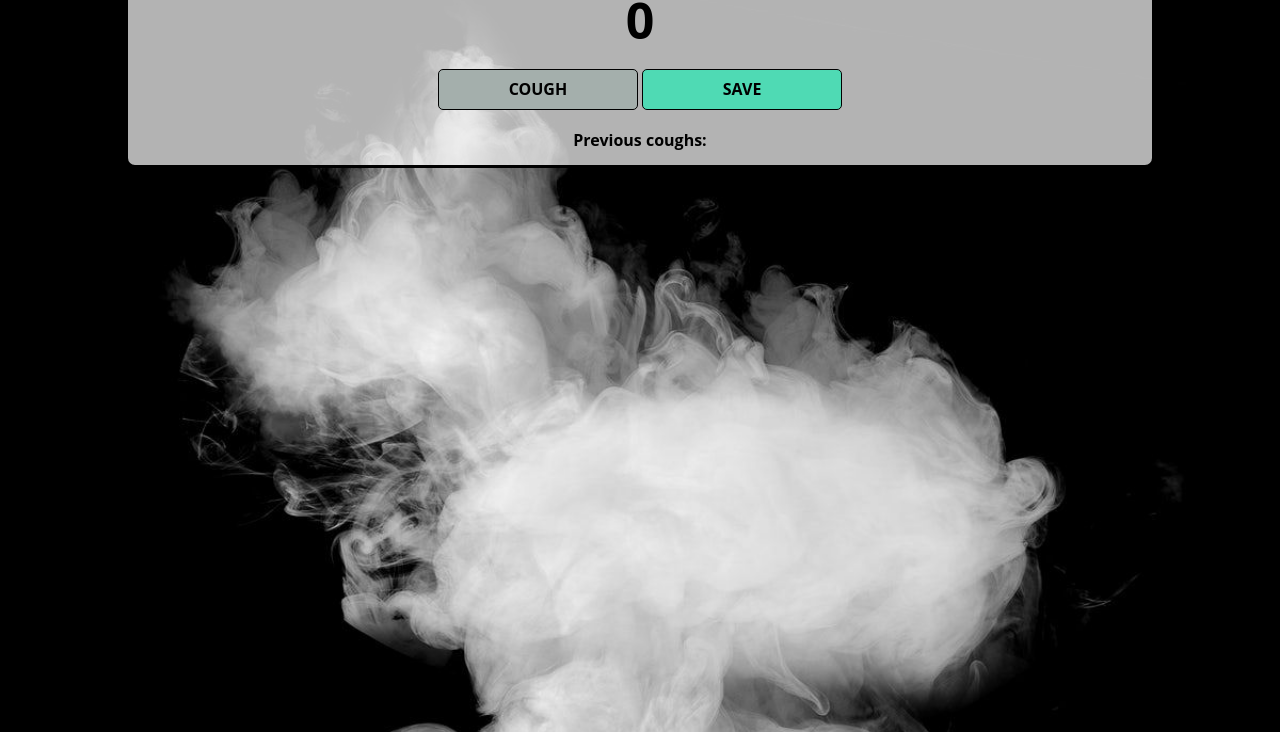
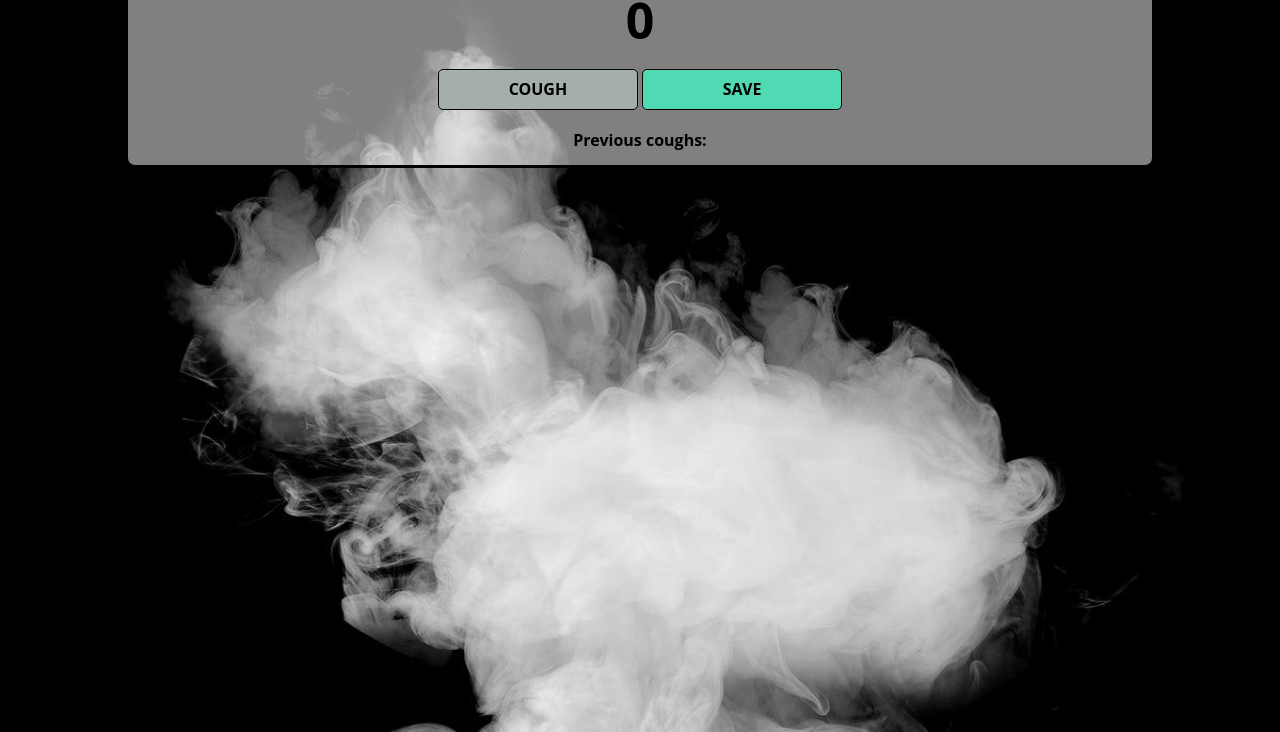
Before and after one commit to Lucasync/cough-counter, a plain HTML site: page index.html in a window 1280 px wide. Shown: the part 68-800 px from the top of the page. Drawn offline with nearby package versions, Linux system fonts and the light colour scheme.

Commit message:
changed transparency of container background

```diff
--- a/index.css
+++ b/index.css
@@ -7,7 +7,7 @@ body {
 }
 
 .container {
-    background-color: rgba(255,255,255,.7);
+    background-color: rgba(255,255,255,.5);
     color: #000;
     max-width: 80%;
     margin: auto;
```
